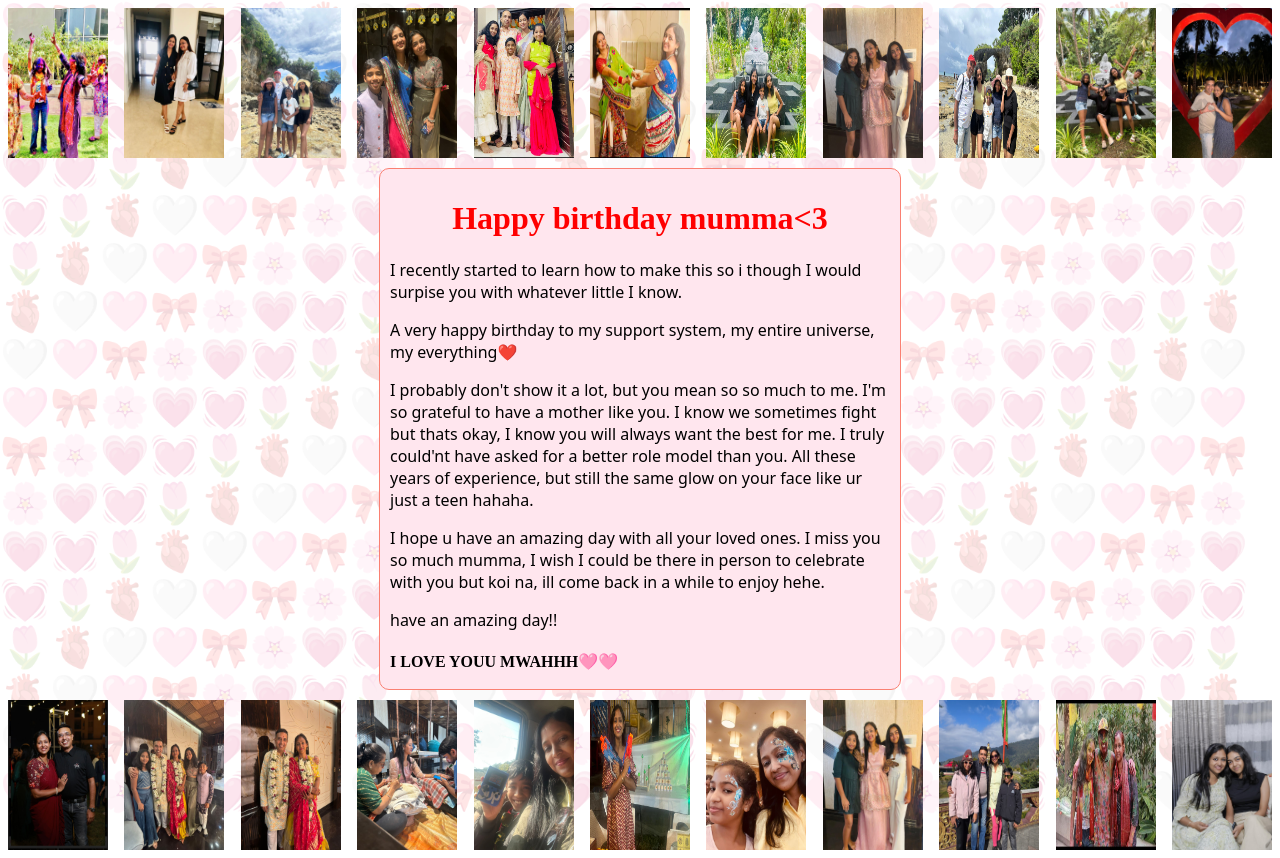
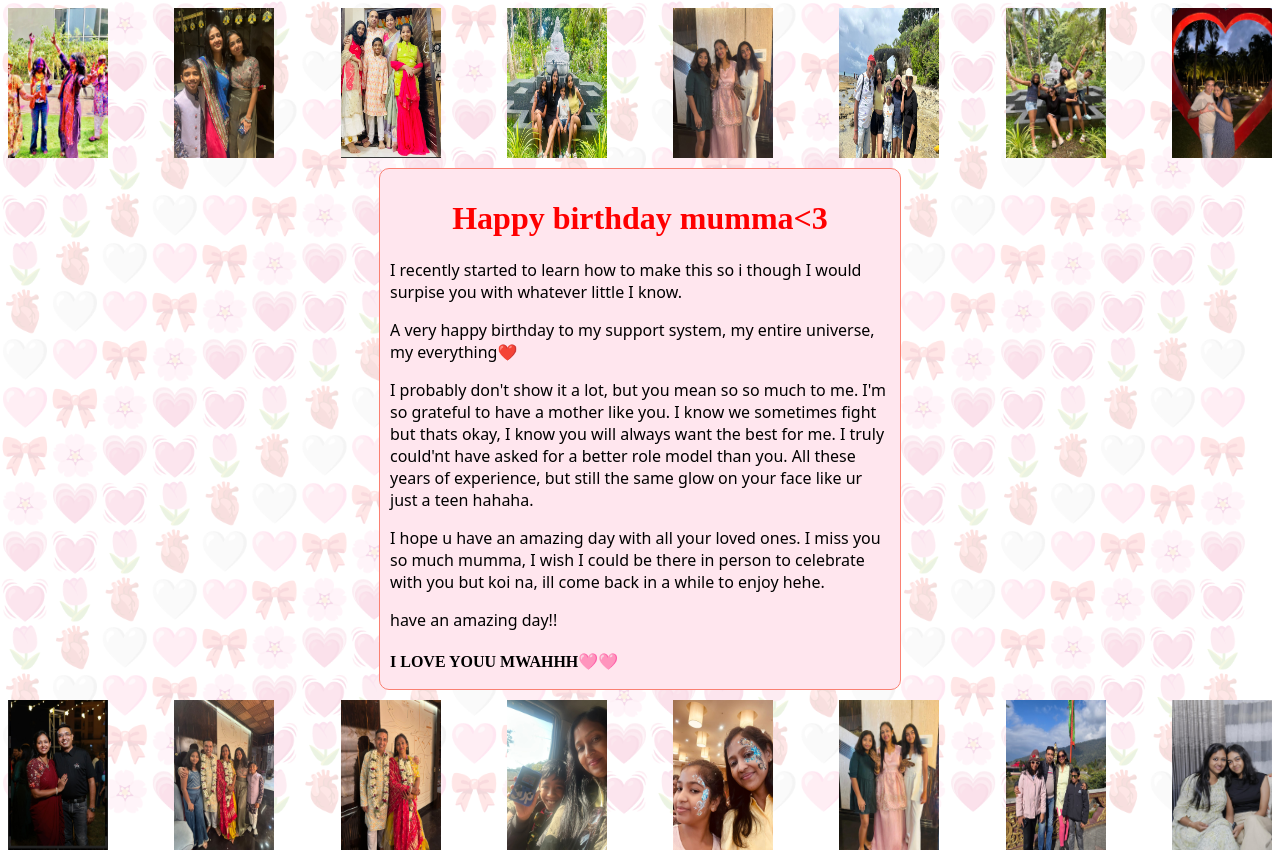
Before and after one commit to sciitbhu/private-website, a plain HTML site: page index.html in a window 1280 px wide. Drawn offline with Linux system fonts and the light colour scheme.

Commit message:
Update index.html

```diff
--- a/index.html
+++ b/index.html
@@ -4,11 +4,10 @@
 
 <div class="parent flex">
     <img src="a.jpeg"></img>
-    <img src="b.jpeg"></img>
-    <img src="c.jpeg"></img>
+
     <img src="d.jpeg"></img>
     <img src="e.jpeg"></img>
-    <img src="f.jpeg"></img>
+
 
     <img src="h.jpeg"></img>
     <img src="i.jpeg"></img>
@@ -32,14 +31,14 @@
     <img src="j.jpeg"></img>
     <img src="k.jpeg"></img>
     <img src="l.jpeg"></img>
-    <img src="m.jpeg"></img>
+
     <img src="n.jpeg"></img>
-    <img src="o.jpeg"></img>
+
 
     <img src="q.jpeg"></img>
     <img src="r.jpeg"></img>
     <img src="s.jpeg"></img>
-   <img src="t.jpeg"></img>
+
    <img src="x.jpeg"></img>
     </div>
   </body>
```
